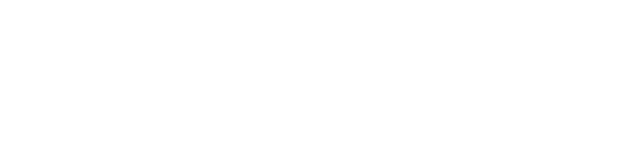
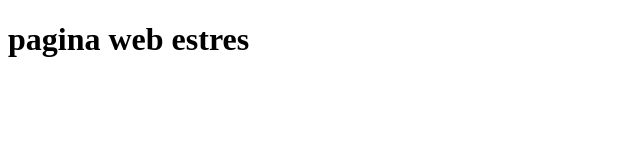
Before and after one commit to kepplay0511/entrega-final-arquitectura, a plain HTML site: page index.html in a window 1280 px wide. Shown: the whole page, without its empty margins (0-640 px from the left). Drawn offline with Linux system fonts and the light colour scheme.

Commit message:
etiqueta h1
1.0

```diff
--- a/index.html
+++ b/index.html
@@ -4,8 +4,10 @@
     <meta charset="UTF-8">
     <meta name="viewport" content="width=device-width, initial-scale=1.0">
     <title>Pagina_Web_Estres</title>
+
 </head>
 <body>
+    <h1>pagina web estres</h1>
 
 </body>
 </html>
```
